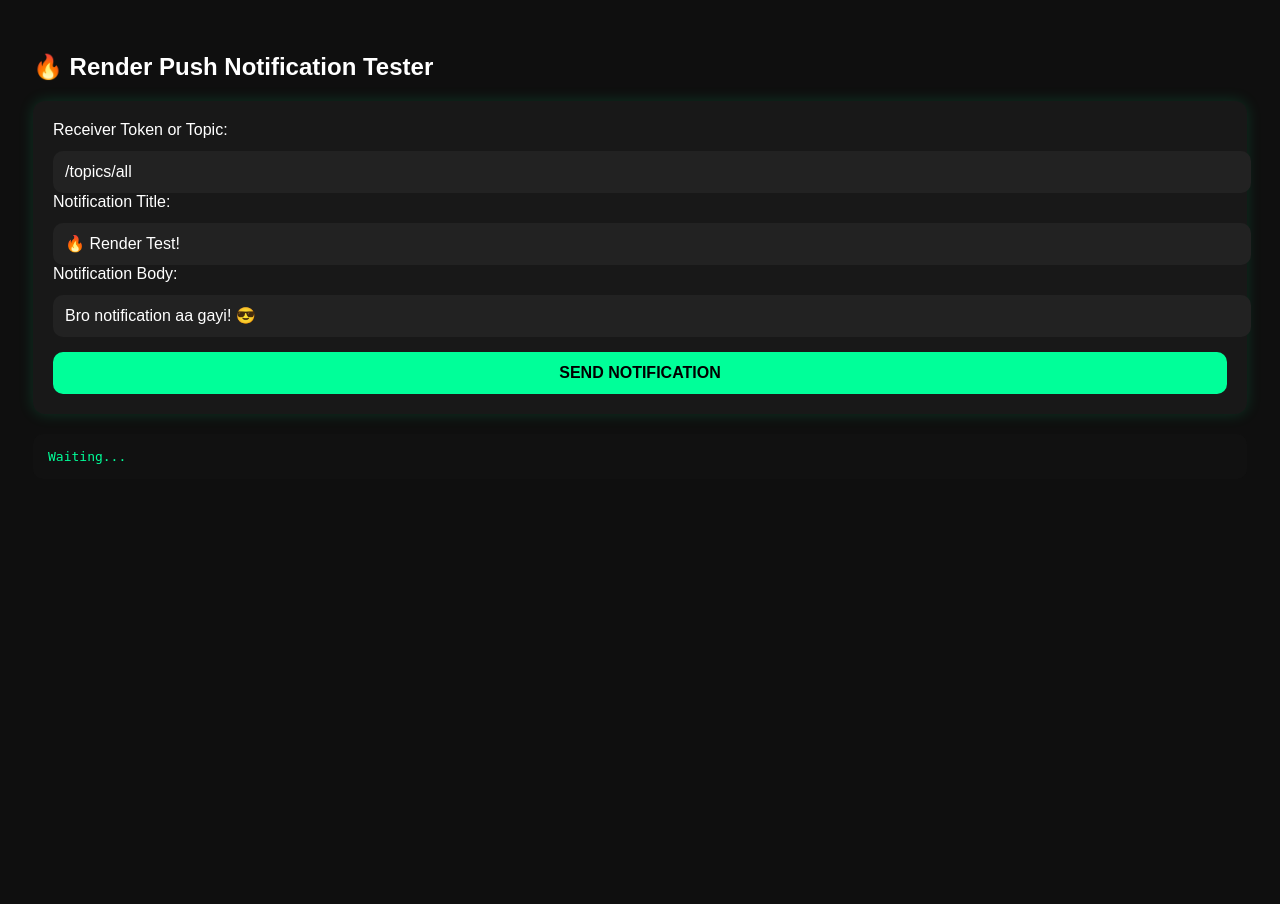
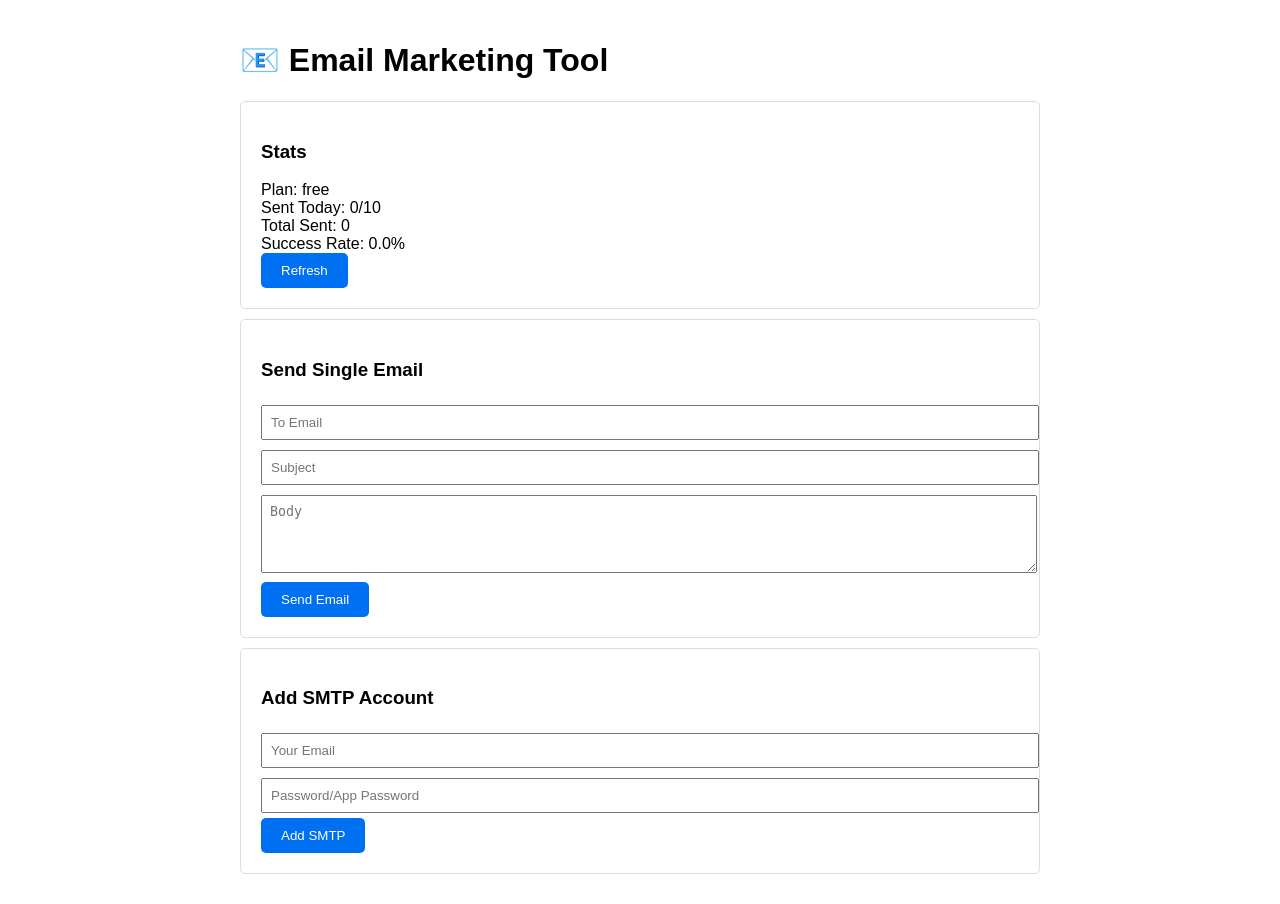
Before and after one commit to royal450/Myproject, a Flask app: template templates/index.html in a window 1280 px wide. Before the commit the page ends 464 px from the top, so only its background shows below. Run offline with Flask 3, Linux system fonts and the light colour scheme; the template is opened without the code that fills it, so the values that code supplies are empty.

Commit message:
Update index.html

```diff
--- a/templates/index.html
+++ b/templates/index.html
@@ -1,93 +1,103 @@
 <!DOCTYPE html>
-<html lang="en">
+<html>
 <head>
-  <meta charset="UTF-8" />
-  <meta name="viewport" content="width=device-width, initial-scale=1.0" />
-  <title>Render FCM Push Tester</title>
+    <title>Email Tool - Vercel</title>
+    <style>
+        body { font-family: Arial; max-width: 800px; margin: 0 auto; padding: 20px; }
+        .card { border: 1px solid #ddd; padding: 20px; margin: 10px 0; border-radius: 5px; }
+        button { background: #0070f3; color: white; border: none; padding: 10px 20px; border-radius: 5px; cursor: pointer; }
+        input, textarea { width: 100%; padding: 8px; margin: 5px 0; }
+    </style>
+</head>
+<body>
+    <h1>📧 Email Marketing Tool</h1>
 
-  <style>
-    body {
-      background: #0f0f0f;
-      color: white;
-      padding: 25px;
-      font-family: Arial, sans-serif;
-    }
-    .box {
-      background: #181818;
-      border-radius: 12px;
-      padding: 20px;
-      box-shadow: 0 0 15px rgba(0,255,150,0.15);
-    }
-    input, button {
-      width: 100%;
-      padding: 12px;
-      border-radius: 10px;
-      border: none;
-      margin-top: 12px;
-      font-size: 16px;
-    }
-    input {
-      background: #222;
-      color: white;
-    }
-    button {
-      background: #00ff99;
-      color: #000;
-      font-weight: bold;
-      cursor: pointer;
-      margin-top: 15px;
-    }
-    pre {
-      background: #111;
-      padding: 15px;
-      border-radius: 10px;
-      margin-top: 20px;
-      color: #00ff99;
-      overflow-x: auto;
-    }
-  </style>
-</head>
+    <div class="card">
+        <h3>Stats</h3>
+        <div id="stats">Loading...</div>
+        <button onclick="loadStats()">Refresh</button>
+    </div>
 
-<body>
+    <div class="card">
+        <h3>Send Single Email</h3>
+        <input id="toEmail" placeholder="To Email">
+        <input id="subject" placeholder="Subject">
+        <textarea id="body" placeholder="Body" rows="4"></textarea>
+        <button onclick="sendEmail()">Send Email</button>
+    </div>
 
-  <h2>🔥 Render Push Notification Tester</h2>
+    <div class="card">
+        <h3>Add SMTP Account</h3>
+        <input id="smtpEmail" placeholder="Your Email" type="email">
+        <input id="smtpPass" placeholder="Password/App Password" type="password">
+        <button onclick="addSMTP()">Add SMTP</button>
+    </div>
 
-  <div class="box">
-    <label>Receiver Token or Topic:</label>
-    <input id="token" value="/topics/all" placeholder="Token or /topics/all">
+    <script>
+        const API_URL = window.location.origin;
 
-    <label>Notification Title:</label>
-    <input id="title" value="🔥 Render Test!" placeholder="Enter title">
+        async function loadStats() {
+            const res = await fetch(`${API_URL}/stats`);
+            const data = await res.json();
+            document.getElementById('stats').innerHTML = `
+                Plan: ${data.user_stats.plan}<br>
+                Sent Today: ${data.user_stats.emails_today}/${data.user_stats.daily_limit}<br>
+                Total Sent: ${data.user_stats.total_emails}<br>
+                Success Rate: ${data.email_stats.success_rate.toFixed(1)}%
+            `;
+        }
 
-    <label>Notification Body:</label>
-    <input id="body" value="Bro notification aa gayi! 😎" placeholder="Enter message">
+        async function sendEmail() {
+            const toEmail = document.getElementById('toEmail').value;
+            const subject = document.getElementById('subject').value;
+            const body = document.getElementById('body').value;
 
-    <button onclick="send()">SEND NOTIFICATION</button>
-  </div>
+            const res = await fetch(`${API_URL}/send`, {
+                method: 'POST',
+                headers: {'Content-Type': 'application/json'},
+                body: JSON.stringify({
+                    to_email: toEmail,
+                    subject: subject,
+                    body: body,
+                    smtp_account_id: 1
+                })
+            });
 
-  <pre id="result">Waiting...</pre>
+            const result = await res.json();
+            alert(result.message);
+            if(result.success) {
+                loadStats();
+                document.getElementById('toEmail').value = '';
+                document.getElementById('subject').value = '';
+                document.getElementById('body').value = '';
+            }
+        }
 
-  <script>
-    function send() {
-      const token = document.getElementById("token").value;
-      const title = document.getElementById("title").value;
-      const body = document.getElementById("body").value;
+        async function addSMTP() {
+            const email = document.getElementById('smtpEmail').value;
+            const password = document.getElementById('smtpPass').value;
 
-      fetch("/send", {
-        method: "POST",
-        headers: {"Content-Type": "application/json"},
-        body: JSON.stringify({ token, title, body })
-      })
-      .then(res => res.json())
-      .then(data => {
-        document.getElementById("result").textContent =
-          JSON.stringify(data, null, 2);
-      })
-      .catch(err => {
-        document.getElementById("result").textContent = "Error: " + err;
-      });
-    }
-  </script>
+            const res = await fetch(`${API_URL}/smtp`, {
+                method: 'POST',
+                headers: {'Content-Type': 'application/json'},
+                body: JSON.stringify({
+                    email: email,
+                    password: password,
+                    smtp_server: 'smtp.gmail.com',
+                    smtp_port: 587
+                })
+            });
 
+            const result = await res.json();
+            alert(result.message);
+            if(result.success) {
+                document.getElementById('smtpEmail').value = '';
+                document.getElementById('smtpPass').value = '';
+            }
+        }
+
+        // Load stats on page load
+        loadStats();
+    </script>
 </body>
 </html>
```
